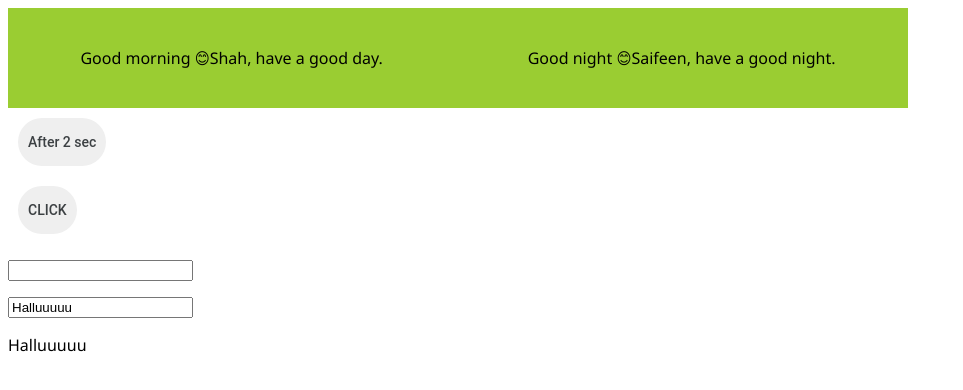
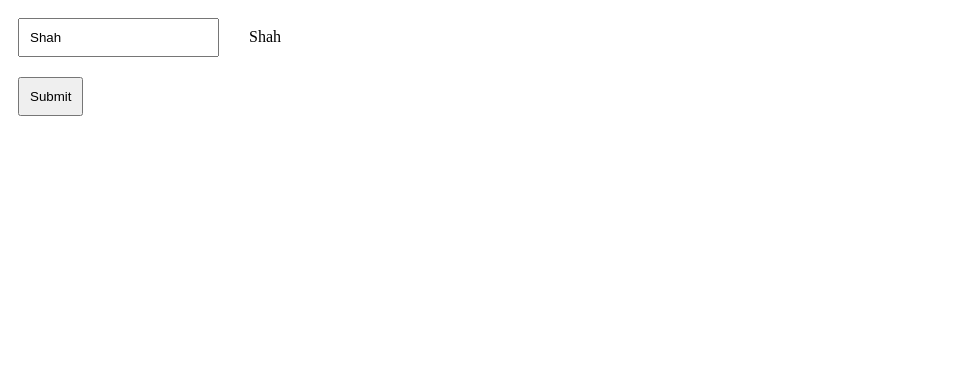
Before and after one commit to s-h-a-h/Complete-Angular, an Angular app: page / in a window 1280 px wide. Shown: the top 390 px of the page, without its empty margins (0-963 px from the left). Built offline with nearby package versions, Linux system fonts and the light colour scheme.

Commit message:
assignment - databinding

```diff
--- a/src/app/app.component.html
+++ b/src/app/app.component.html
@@ -1,4 +1,5 @@
 <!-- <app-servers></app-servers> -->
 <!-- <app-success></app-success> -->
 <!-- <app-warning></app-warning> -->
-<app-server></app-server>
+<!-- <app-server></app-server> -->
+<app-db></app-db>
--- a/src/app/app.module.ts
+++ b/src/app/app.module.ts
@@ -8,6 +8,7 @@ import { ServersComponent } from './servers/servers.component';
 import { FormsModule } from '@angular/forms';
 import { SuccessComponent } from './practise/success/success.component';
 import { WarningComponent } from "./practise/warning/warning.component";
+import { DbComponent } from "./practise-databinding/db.component";
 
 @NgModule({
   declarations: [
@@ -15,7 +16,8 @@ import { WarningComponent } from "./practise/warning/warning.component";
     ServerComponent,
     ServersComponent,
     SuccessComponent,
-    WarningComponent
+    WarningComponent,
+    DbComponent
   ],
   imports: [
     BrowserModule,
--- /dev/null
+++ b/src/app/practise-databinding/db.component.css
@@ -0,0 +1,18 @@
+.input-container {
+    display: flex;
+}
+
+#input-text {
+    margin: 10px;
+    padding: 10px;
+}
+
+#input-para {
+    margin: 10px;
+    padding: 10px;
+}
+
+#btn {
+    margin: 10px;
+    padding: 10px;
+}
--- /dev/null
+++ b/src/app/practise-databinding/db.component.html
@@ -0,0 +1,5 @@
+<div class="input-container">
+    <input id="input-text" type="text" [(ngModel)]="userName">
+    <p id="input-para">{{userName}}</p>
+</div>
+<button id="btn" [disabled]="!clickAllowed()" (click)="onClick()">Submit</button>
--- /dev/null
+++ b/src/app/practise-databinding/db.component.ts
@@ -0,0 +1,20 @@
+import { Component } from "@angular/core";
+
+@Component({
+    selector: 'app-db',
+    templateUrl: './db.component.html',
+    styleUrls: ['./db.component.css']
+})
+export class DbComponent {
+    userName = "Shah";
+    clickAllowed = (): boolean => {
+        if (this.userName.length == 0) {
+            return false;
+        } else {
+            return true;
+        }
+    }
+    onClick = () => {
+        this.userName = "";
+    }
+}
```
